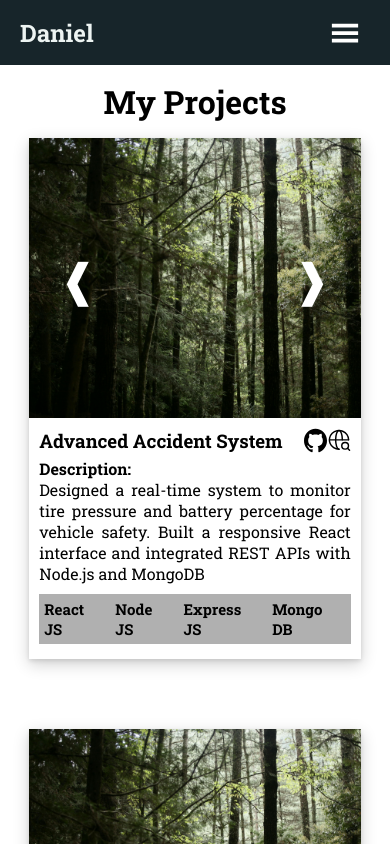
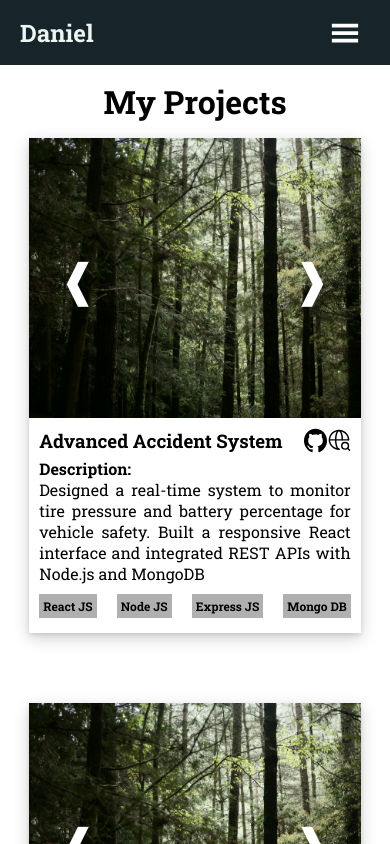
Before and after one commit to danielandrose/daniel-portfolio, a React (Vite) app: page /projects in a window 390 px wide. Shown: the top 844 px of the page. Built offline with nearby package versions, Linux system fonts and the light colour scheme; a web font is replaced by a local one.

Commit message:
changes made

```diff
--- a/src/components/ImageSlider.jsx
+++ b/src/components/ImageSlider.jsx
@@ -13,7 +13,7 @@ const ImageSlider = ({slides})=>{
         borderRadius:'0px',
         backgroundPosition:'center',
         backgroundSize:'cover',
-        backgroundImage:`url(${slides[currentIndex].url})`
+        backgroundImage:`url(${slides[currentIndex].url})`,
     }
 
     const leftArrowStyles={
--- a/src/cssFiles/App.css
+++ b/src/cssFiles/App.css
@@ -88,10 +88,10 @@ span{
   }
   .daniel-details p{
     margin:0px;
-    font-size: 7vw;
+    font-size: 8vw;
     text-align: center;
   }
   span{
-    font-size: 6vw
+    font-size: 7.5vw
   }
 }
--- a/src/cssFiles/Project.css
+++ b/src/cssFiles/Project.css
@@ -77,6 +77,7 @@
         width: 100%;
         height: 280px;
         margin:0 auto;
+        z-index: 0;
       }
     .project-sub-container{
         width:85vw;
@@ -95,4 +96,12 @@
         margin-top: 15px;
         margin-bottom: 70px;
     }
+    .tech{
+        padding: 0px;;
+        margin:0px;
+        font-size: 12px;
+        font-weight: bold;
+        padding:4px;
+        background-color: #b0b0b0;
+    }
 }
--- a/src/cssFiles/navBar.css
+++ b/src/cssFiles/navBar.css
@@ -76,6 +76,7 @@ li>a {
         padding: 0px;
         top: 0;
         left: 0;
+        z-index: 1000;
     }
 
 
```
